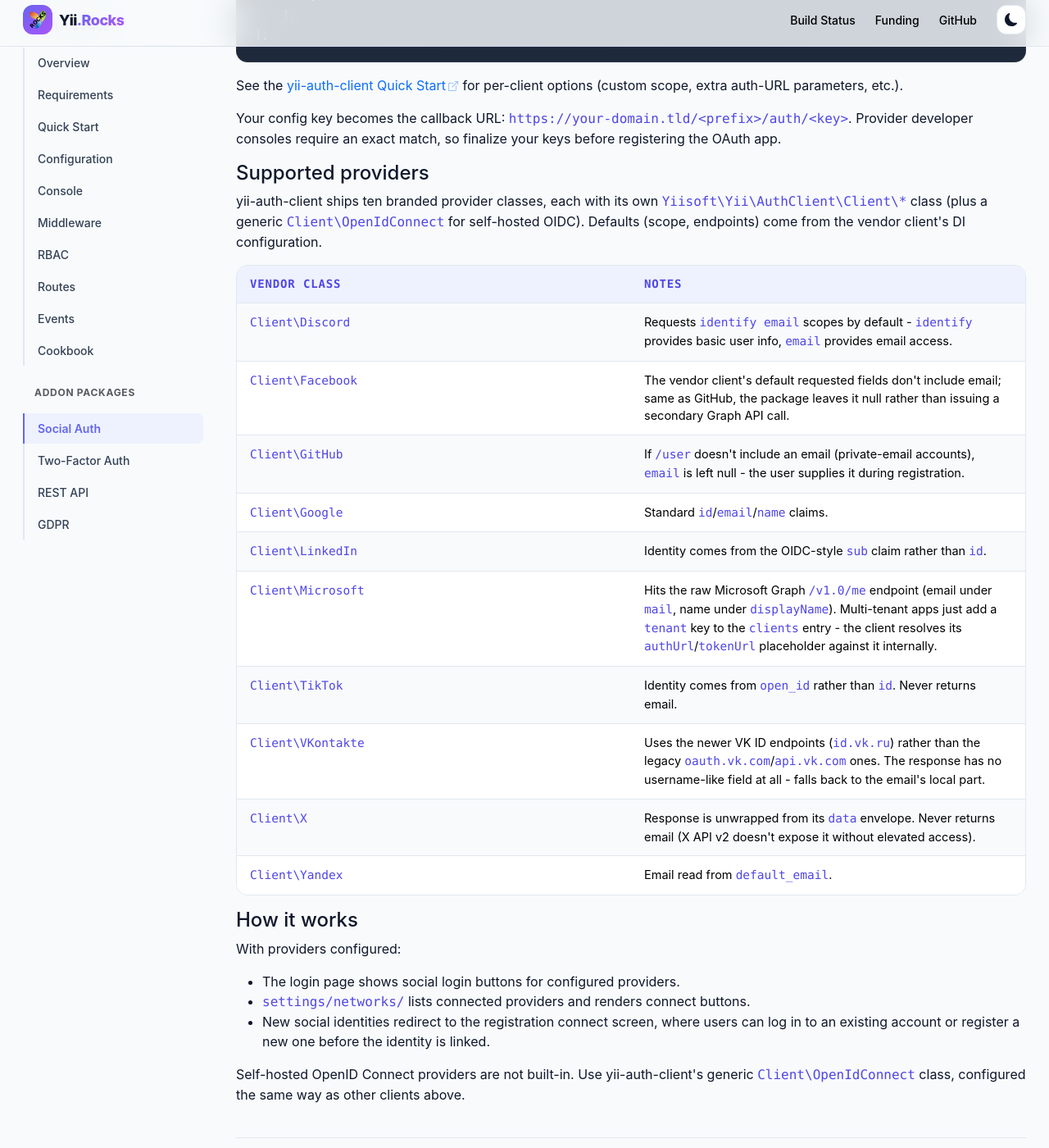
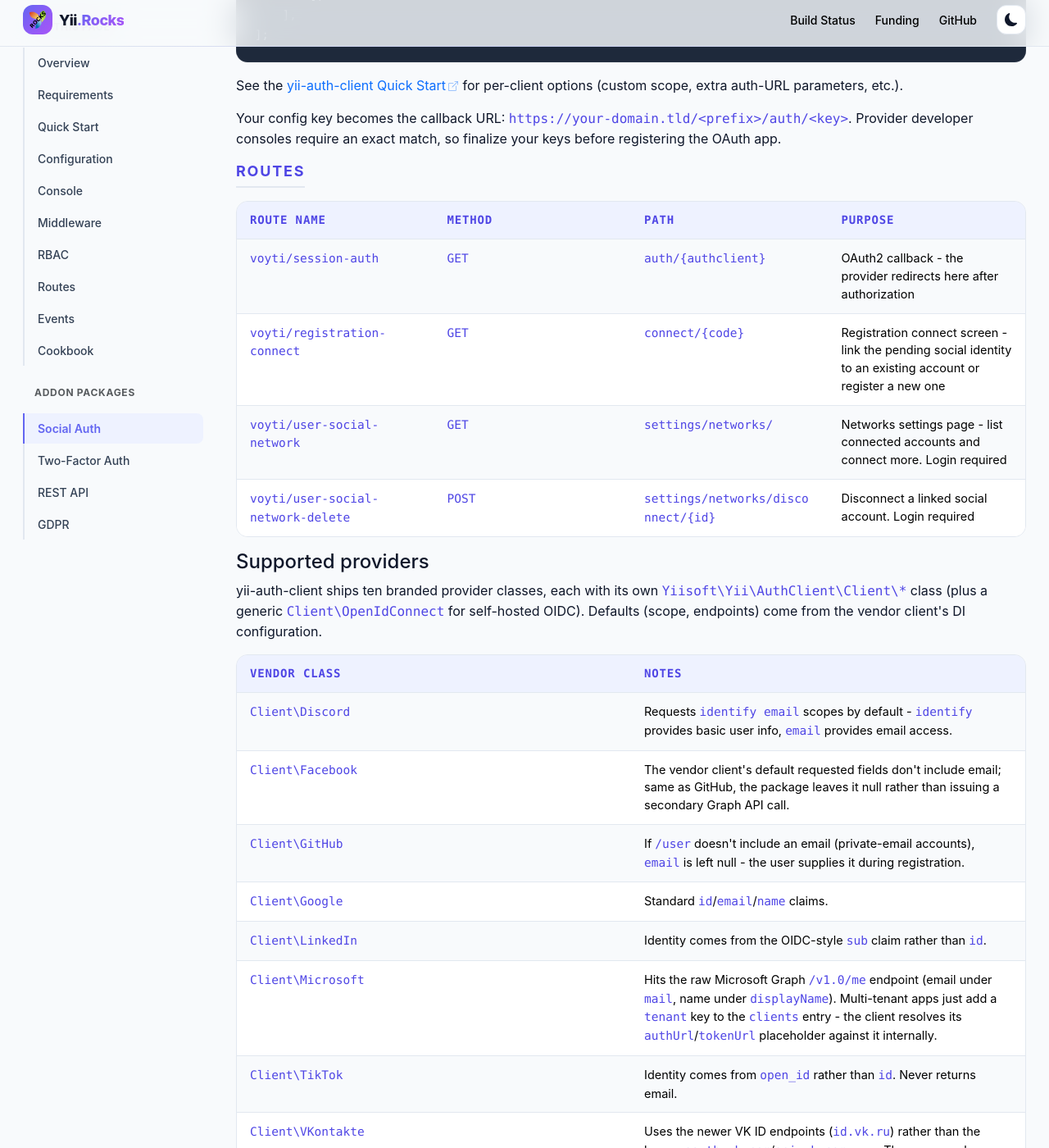
Before and after one commit to YiiRocks/YiiRocks.github.io, a Jekyll site: the page built from voyti/social/index.html, in a window 1280 px wide and 1400 px high, scrolled down 1343 px. Shown: the whole window at 82% size. Built offline with Jekyll 4.4.1, drawn with Linux system fonts in a browser that asks for light colours; a style sheet for code colours, icons or effects is not loaded; some of the changed text lies outside the part shown.

Commit message:
Document social auth routes and multiple-account linking on the networks page

```diff
--- a/voyti/social/index.html
+++ b/voyti/social/index.html
@@ -79,6 +79,26 @@
             Provider developer consoles require an exact match, so finalize your keys before registering the OAuth app.
         </p>
 
+        <h4 class="doc-section-heading">Routes</h4>
+        <div class="table-responsive">
+            <table class="table table-sm table-striped">
+                <thead>
+                    <tr>
+                        <th>Route name</th>
+                        <th>Method</th>
+                        <th>Path</th>
+                        <th>Purpose</th>
+                    </tr>
+                </thead>
+                <tbody>
+                    <tr><td><code>voyti/session-auth</code></td><td><code>GET</code></td><td><code>auth/{authclient}</code></td><td>OAuth2 callback - the provider redirects here after authorization</td></tr>
+                    <tr><td><code>voyti/registration-connect</code></td><td><code>GET</code></td><td><code>connect/{code}</code></td><td>Registration connect screen - link the pending social identity to an existing account or register a new one</td></tr>
+                    <tr><td><code>voyti/user-social-network</code></td><td><code>GET</code></td><td><code>settings/networks/</code></td><td>Networks settings page - list connected accounts and connect more. Login required</td></tr>
+                    <tr><td><code>voyti/user-social-network-delete</code></td><td><code>POST</code></td><td><code>settings/networks/disconnect/{id}</code></td><td>Disconnect a linked social account. Login required</td></tr>
+                </tbody>
+            </table>
+        </div>
+
         <h4>Supported providers</h4>
         <p>
             yii-auth-client ships ten branded provider classes, each with its own <code>Yiisoft\Yii\AuthClient\Client\*</code> class
@@ -112,9 +132,14 @@
         <p>With providers configured:</p>
         <ul>
             <li>The login page shows social login buttons for configured providers.</li>
-            <li><code>settings/networks/</code> lists connected providers and renders connect buttons.</li>
+            <li>The Networks page lists every connected account and renders connect buttons. Multiple accounts from the same provider can be linked.</li>
             <li>New social identities redirect to the registration connect screen, where users can log in to an existing account or register a new one before the identity is linked.</li>
         </ul>
+        <p>
+            Every OAuth2 flow requests the provider's account-selection screen, so when linking
+            another account the user can pick a different one instead of silently re-confirming
+            an already-connected identity. Providers that don't support the parameter ignore it.
+        </p>
         <p>
             Self-hosted OpenID Connect providers are not built-in. Use yii-auth-client's generic
             <code>Client\OpenIdConnect</code> class, configured the same way as other clients above.
```
